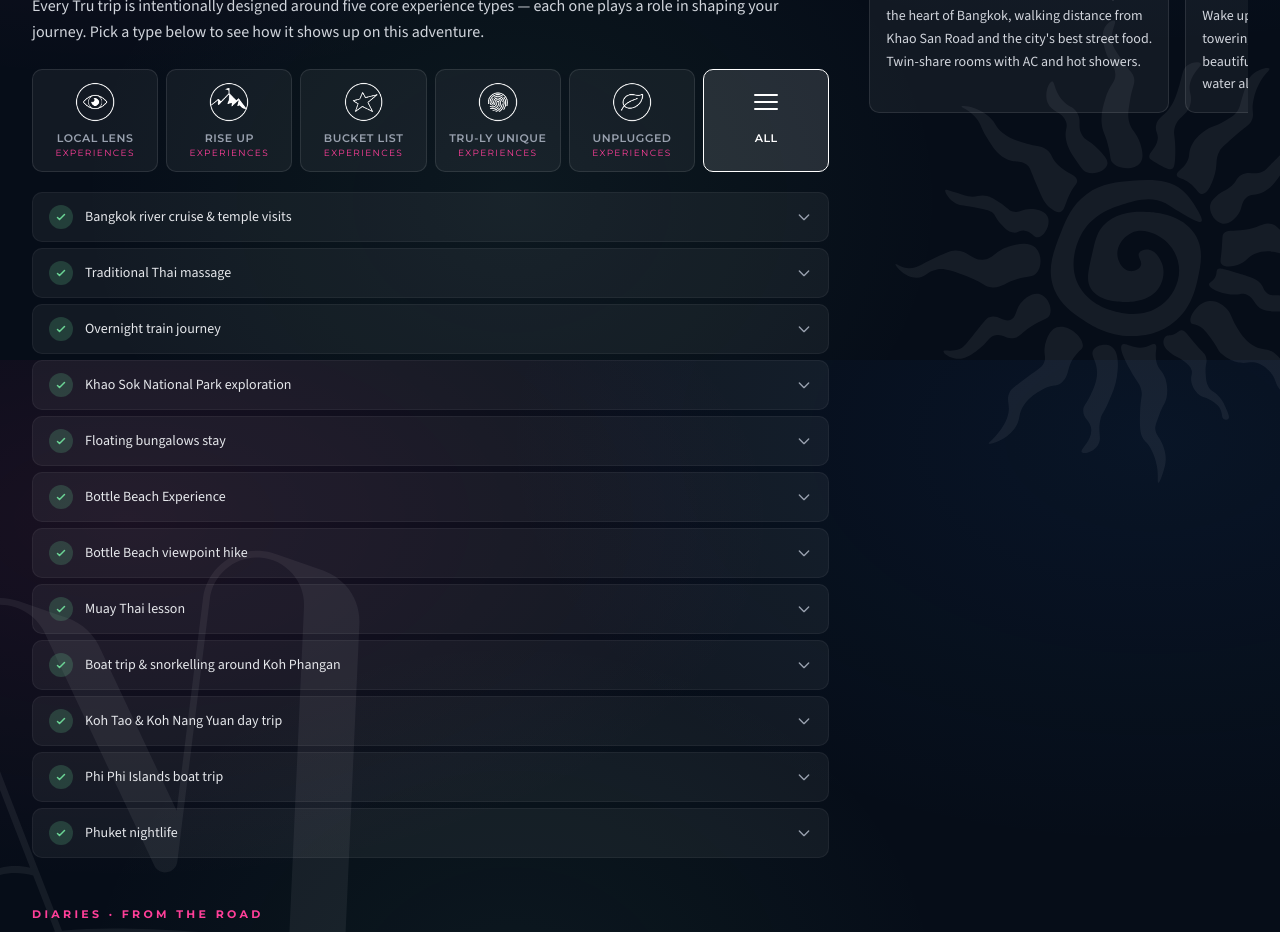
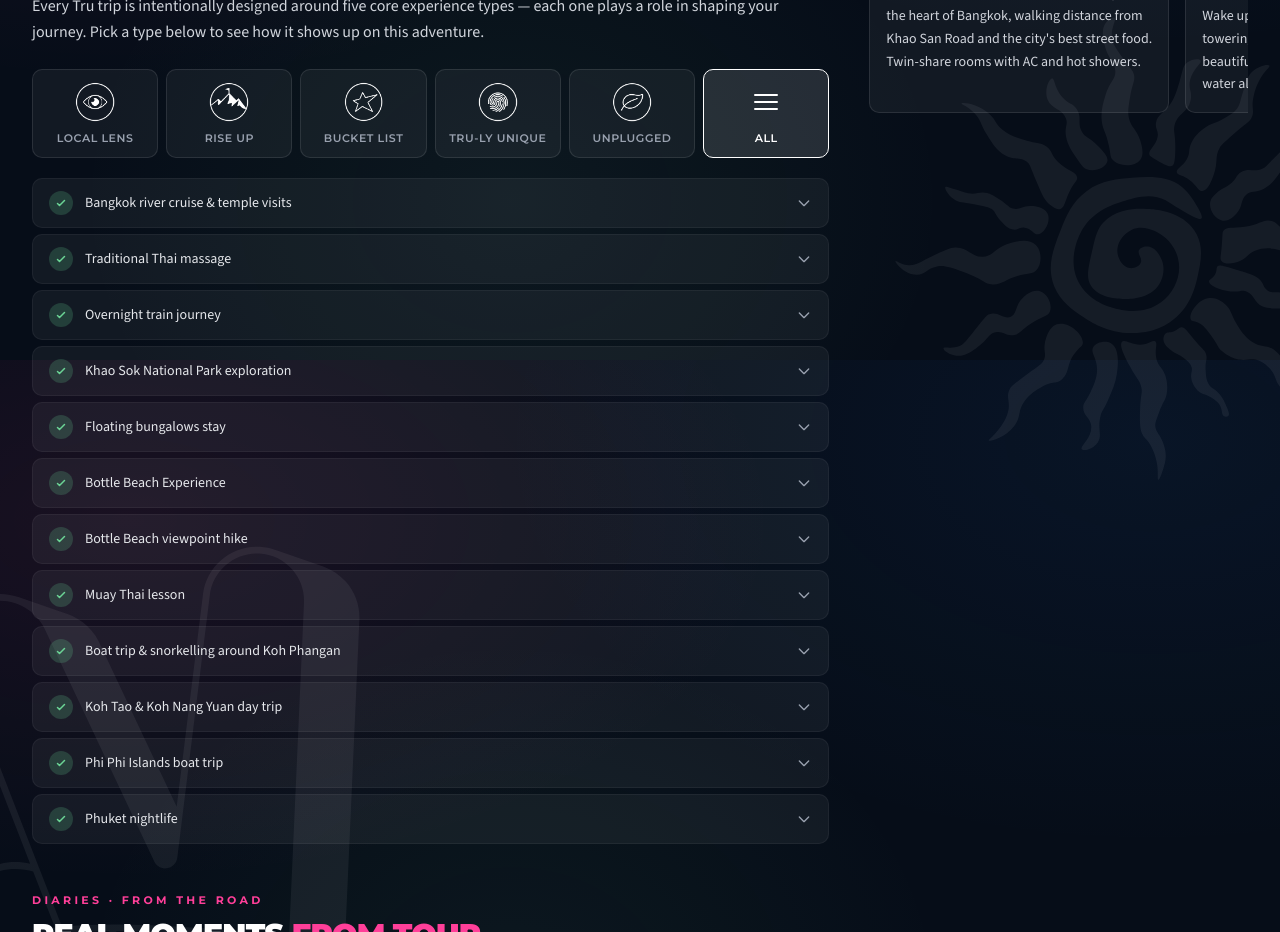
Before and after one commit to markpope8507/trutravels, a Next.js app: page /destinations/asia/thailand/thailand-island-hopper in a window 1280 px wide. Shown: the part 2040-2972 px from the top of the page. Built offline with nearby package versions, Linux system fonts and the light colour scheme.

Commit message:
Revert "Add pink "Experiences" sub-label under experience-type buttons"
This reverts commit 7486f59afdc5665eada6b6cba936321d2fdbe5ed.

```diff
--- a/src/components/activities-tabs.tsx
+++ b/src/components/activities-tabs.tsx
@@ -84,15 +84,8 @@ export default function ActivitiesTabs({
                   </svg>
                 )}
               </span>
-              <span className="flex flex-col items-center leading-tight">
-                <span className="text-[10px] sm:text-[11px] font-semibold uppercase tracking-wider font-heading">
-                  {tab.label}
-                </span>
-                {tab.id !== "all" && (
-                  <span className="text-tru-pink text-[8px] sm:text-[9px] font-light uppercase tracking-[0.15em] font-heading mt-0.5">
-                    Experiences
-                  </span>
-                )}
+              <span className="text-[10px] sm:text-[11px] font-semibold uppercase tracking-wider font-heading leading-tight">
+                {tab.label}
               </span>
             </button>
           );
```
